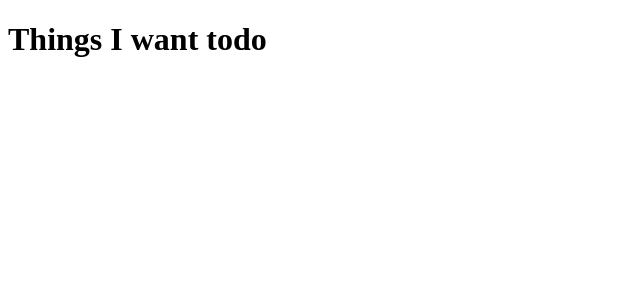
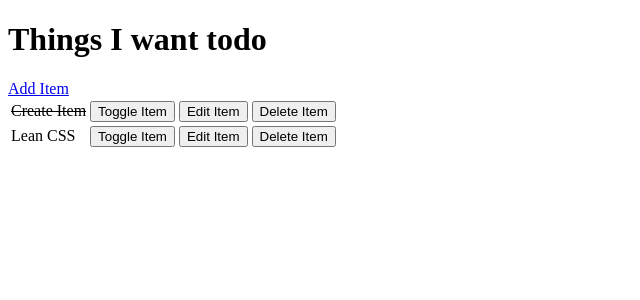
Before and after one commit to Dee68/ci-fsf-hello-django, a Django app: page / in a window 1280 px wide. Shown: the top 300 px of the page, without its empty margins (0-640 px from the left). Run offline with Django 3.2, Linux system fonts and the light colour scheme; data comes from the database, SQL or seed files in the repository; both versions use the stored data as it was after the commit.

Commit message:
Add crud functionality.

```diff
--- a/todo/templates/todo/home.html
+++ b/todo/templates/todo/home.html
@@ -8,5 +8,35 @@
 </head>
 <body>
     <h1>Things I want todo</h1>
+    <a href="{% url 'todo:add' %}">Add Item</a>
+    <table>
+        <!-- <tr>
+            <th>Name</th>
+            <th>Status</th>
+        </tr> -->
+        {% for item in items %}
+            <tr>
+                {% if item.done %}
+                <td><strike>{{ item.name }}</strike></td>
+                {% else %}
+                <td>{{ item.name}}</td>
+                {% endif %}
+                <td>
+                    <a href="toggle/{{ item.id }}"><button>Toggle Item</button></a>
+                </td>
+                <td>
+                    <a href="edit/{{ item.id }}"><button>Edit Item</button></a>
+                </td>
+                <td>
+                    <a href="delete/{{ item.id }}"><button>Delete Item</button></a>
+                </td>
+
+            </tr>
+        {% empty %}
+        <tr>
+            <td>You have nothing to do.</td>
+        </tr>
+        {% endfor %}
+    </table>
 </body>
 </html>
--- a/todo/urls.py
+++ b/todo/urls.py
@@ -5,4 +5,8 @@ app_name = 'todo'
 
 urlpatterns = [
     path('', views.get_todo_list, name='home'),
+    path('add', views.add_item, name='add'),
+    path('edit/<itemId>', views.edit_item, name='edit'),
+    path('toggle/<itemId>', views.toggle_item, name='toggle'),
+    path('delete/<itemId>', views.delete_item, name='delete')
 ]
--- a/todo/views.py
+++ b/todo/views.py
@@ -1,7 +1,46 @@
-from django.shortcuts import render
+from django.shortcuts import render, redirect, get_object_or_404
+from .models import Item
+from .forms import ItemForm
+
+# Create your views here.
 
 
-# Create your views here.
 def get_todo_list(request):
-    context = {}
+    items = Item.objects.all()
+    context = {'items': items}
     return render(request, 'todo/home.html', context)
+
+
+def add_item(request):
+    if request.method == 'POST':
+        form = ItemForm(request.POST)
+        if form.is_valid():
+            form.save()
+            return redirect('todo:home')
+    form = ItemForm()
+    context = {'form': form}
+    return render(request, 'todo/add_item.html', context)
+
+
+def edit_item(request, itemId):
+    item = get_object_or_404(Item, id=itemId)
+    if request.method == 'POST':
+        form = ItemForm(request.POST, instance=item)
+        if form.is_valid():
+            form.save()
+            return redirect('todo:home')
+    form = ItemForm(instance=item)
+    return render(request, 'todo/edit_item.html', context={'form': form})
+
+
+def toggle_item(request, itemId):
+    item = get_object_or_404(Item, id=itemId)
+    item.done = not item.done
+    item.save()
+    return redirect('todo:home')
+
+
+def delete_item(request, itemId):
+    item = get_object_or_404(Item, id=itemId)
+    item.delete()
+    return redirect('todo:home')
```
Also changed, not shown: todo/forms.py (added, +8 -0 lines), todo/templates/todo/add_item.html (added, +17 -0 lines), todo/templates/todo/edit_item.html (added, +17 -0 lines), db.sqlite3.
